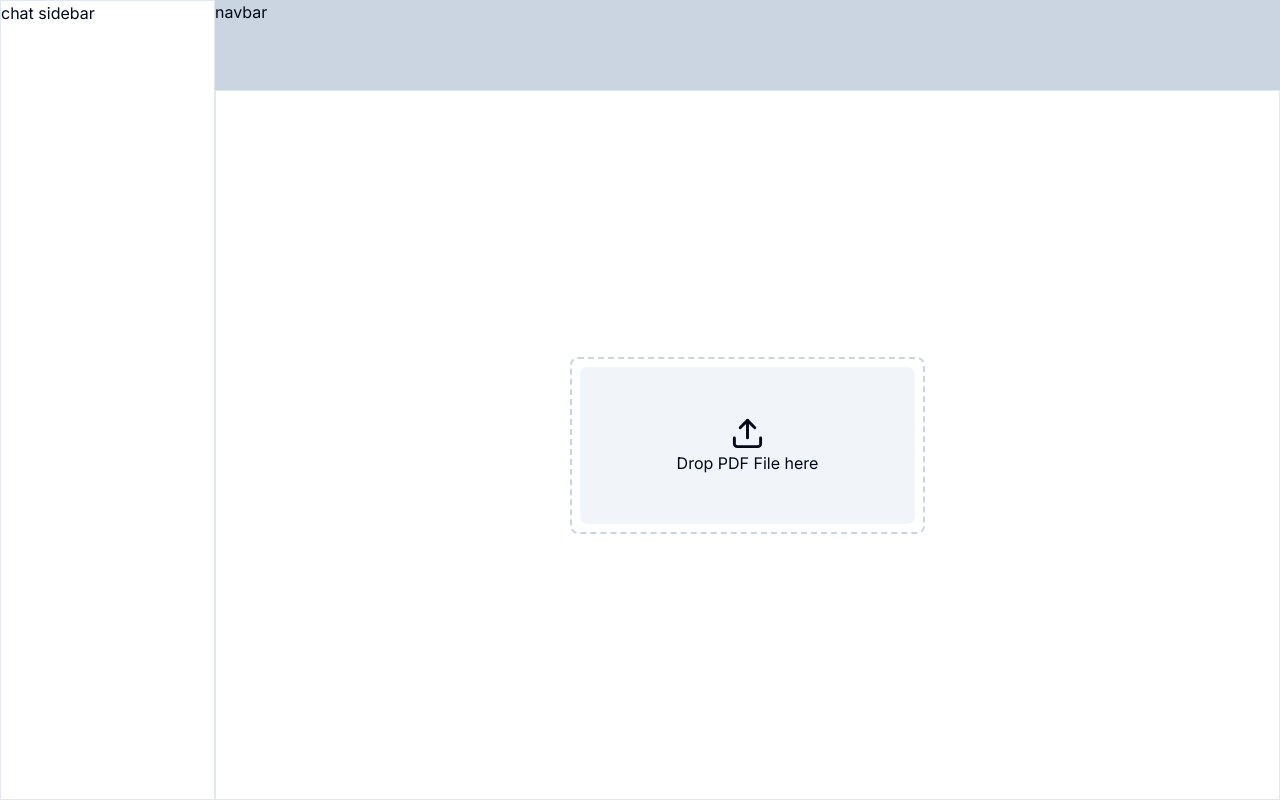
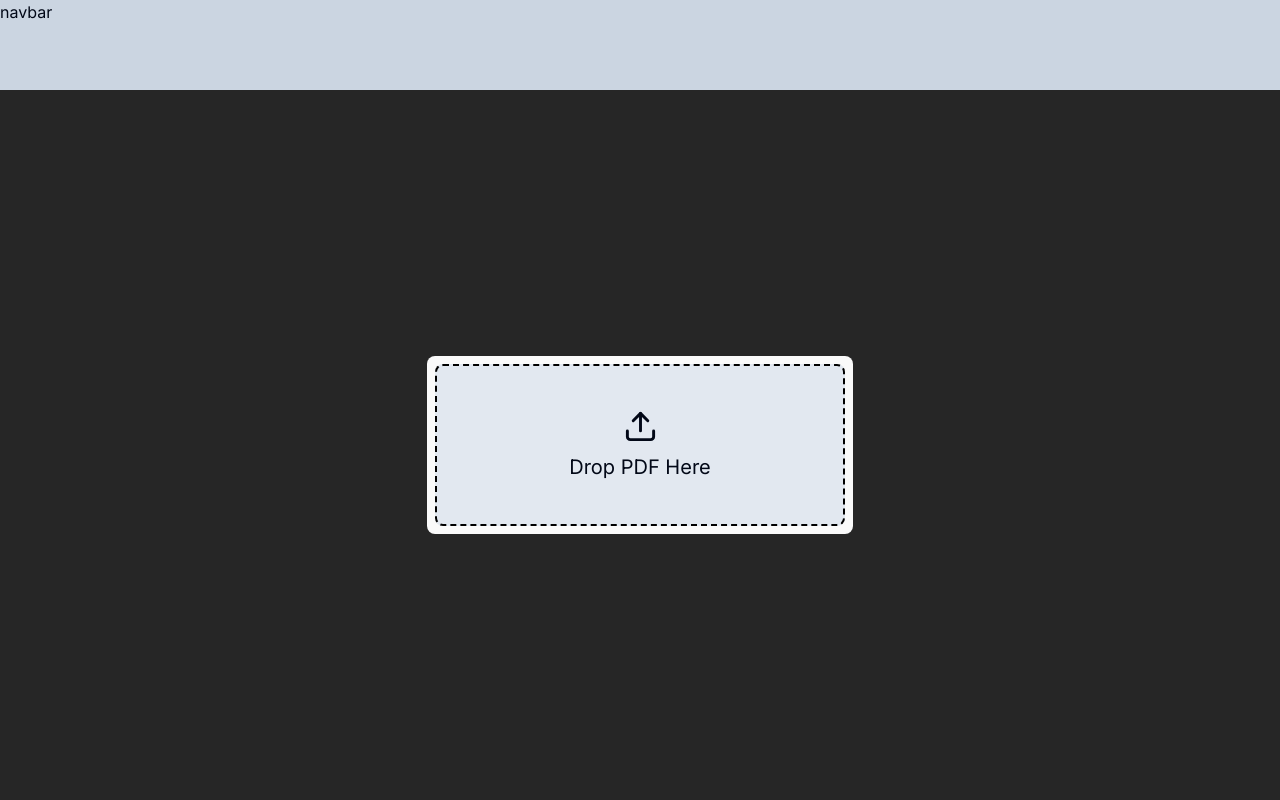
Before and after one commit to plode-v/docvizor, a Next.js app: page /dashboard in a window 1280 px wide. Built offline with nearby package versions, Linux system fonts and the light colour scheme.

Commit message:
update frontend

```diff
--- a/src/app/chat/[chatId]/page.tsx
+++ b/src/app/chat/[chatId]/page.tsx
@@ -1,41 +1,43 @@
-import { auth } from "@clerk/nextjs";
-import { redirect } from "next/navigation";
-import { PrismaClient } from "@prisma/client";
-import React from 'react'
-
-
-const prisma = new PrismaClient();
+import ChatBox from "@/components/ChatBox";
+import ChatSidebar from "@/components/ChatSidebar";
+import prisma from "@/lib/prisma";
+// import PDFViewer
+import { auth } from "@clerk/nextjs"
+import { redirect } from "next/navigation"
+import React from "react"
 
 type Props = {
     params: {
-        chatId: string;
+        chatId: string
     }
 }
 
-const ChatPage = async ({ params : { chatId } }: Props) => {
-
+const ChatPage = async ({ params: { chatId } }: Props) => {
     const { userId } = auth();
     if (!userId) {
         return redirect("/sign-in")
     }
 
-    // fetch chats from Prisma
     const _chats = await prisma.chat.findMany({
         where: {
             userId
         }
     });
 
-    if (!_chats || !_chats.some((chat) => chat.id === parseInt(chatId))) {
-        return redirect('/')
+    if (!_chats || _chats.length === 0) {
+        return redirect('/dashboard')
     }
 
-    const currentChat = _chats.find((chat) => chat.id === parseInt(chatId))
-    console.log(currentChat)
+    const chatIdAsNumber = parseInt(chatId);
+    if (!_chats.some(chat => chat.id === chatIdAsNumber)) {
+        return redirect("/dashboard")
+    }
 
-  return (
-    <div>{currentChat?.pdfUrl}</div>
-  )
+    const currentChat = _chats.find(chat => chat.id === chatIdAsNumber);
+
+    return (
+        <div className="flex max-h-screen overflow-scroll">
+
+        </div>
+    )
 }
-
-export default ChatPage
--- a/src/app/dashboard/page.tsx
+++ b/src/app/dashboard/page.tsx
@@ -4,17 +4,17 @@ import axios from 'axios';
 import ChatSidebar from '@/components/ChatSidebar';
 import ChatBox from '@/components/ChatBox';
 import { Toaster } from 'react-hot-toast';
+import ChatNavbar from '@/components/ChatNavbar';
+import FileUpload from '@/components/FileUpload';
 
 const page = () => {
 
   return (
-    <div className='max-w-screen max-h-screen flex'>
-        {/* chat sidebar */}
-        <ChatSidebar />
-
-        {/* chatbox */}
-        <ChatBox />
-        <Toaster />
+    <div className='max-w-screen max-h-screen'>
+      <ChatNavbar />
+      <div className='h-[calc(100vh-90px)] w-full bg-neutral-800 flex items-center justify-center'>
+        <FileUpload />
+      </div>
     </div>
   )
 }
--- a/src/components/ChatBox.tsx
+++ b/src/components/ChatBox.tsx
@@ -1,7 +1,6 @@
 import React from 'react'
 import ChatNavbar from './ChatNavbar'
 import FileUpload from './FileUpload'
-import { loadS3IntoSystem } from '@/lib/pinecone'
 
 const ChatBox = () => {
   return (
--- a/src/components/ChatSidebar.tsx
+++ b/src/components/ChatSidebar.tsx
@@ -1,9 +1,10 @@
 import React from 'react'
+import FileUpload from './FileUpload'
 
 const ChatSidebar = () => {
   return (
     <div className='flex-1 border h-screen'>
-        chat sidebar
+      <FileUpload />
     </div>
   )
 }
--- a/src/components/FileUpload.tsx
+++ b/src/components/FileUpload.tsx
@@ -60,18 +60,18 @@ const FileUpload = () => {
   });
 
   return (
-    <div className='rounded-lg h-1/4 w-1/3 p-2 border-2 border-dashed border-slate-300'>
-        <div {...getRootProps()} className='bg-slate-100 rounded-lg h-full flex items-center justify-center flex-col cursor-pointer'>
+    <div className='rounded-lg h-1/4 w-1/3 p-2 bg-[#fafafa] border-0'>
+      <div {...getRootProps()} className='bg-slate-200 rounded-lg h-full items-center justify-center cursor-pointer border-dashed border-2 border-black flex flex-col gap-2'>
         <input {...getInputProps()} />
-            { isUploading || isLoading ? (
+        {isLoading || isUploading ? (
           <>
-                <Loader2 className='h-[35px] w-[35px] animate-spin' />
-                <p>Uploading PDF</p>
+            <Loader2 className='h-[35px] w-[35px]' />
+            <p className='text-[1.25rem]'>Loading...</p>
           </>
         ) : (
           <>
             <Upload className='h-[35px] w-[35px]' />
-                <p>Drop PDF File here</p>
+            <p className='text-[1.25rem]'>Drop PDF Here</p>
           </>
         )}
       </div>
--- /dev/null
+++ b/src/lib/prisma.ts
@@ -0,0 +1,5 @@
+import { PrismaClient } from "@prisma/client";
+
+const prisma = new PrismaClient();
+
+export default prisma;
```
Also changed, not shown: 1 other file (tests, documents, lock files or other folders). Lines whose indentation alone changed are shown as unchanged.
